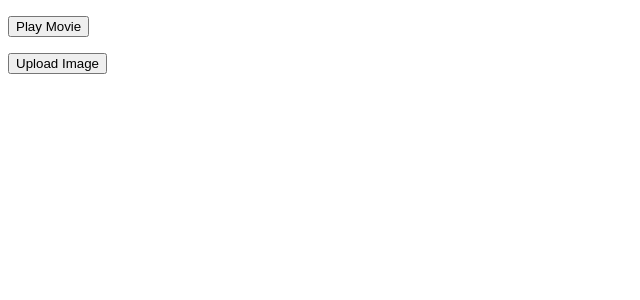
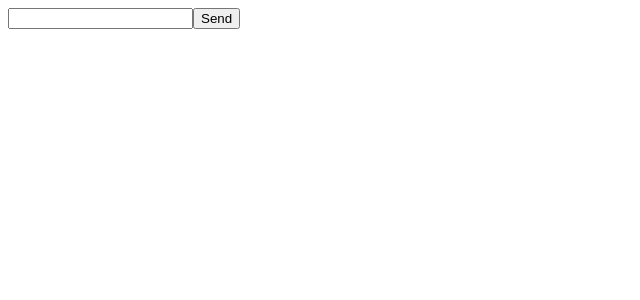
Before and after one commit to Learn-with-Sumit/rnext, a React (Vite) app: page / in a window 1280 px wide. Shown: the top 300 px of the page, without its empty margins (0-640 px from the left). Built offline with nearby package versions, Linux system fonts and the light colour scheme.

Commit message:
lesson 2.2

```diff
--- a/src/App.jsx
+++ b/src/App.jsx
@@ -1,25 +1,13 @@
-export default function App() {
+export default function Signup() {
     return (
-        <Toolbar
-            onPlayMovie={() => alert("Playing!")}
-            onUploadImage={() => alert("Uploading!")}
-        />
+        <form
+            onSubmit={(e) => {
+                e.preventDefault();
+                alert("Submitting!");
+            }}
+        >
+            <input />
+            <button>Send</button>
+        </form>
     );
 }
-
-function Toolbar({ onPlayMovie, onUploadImage }) {
-    return (
-        <div>
-            <Button onSmash={onPlayMovie}>Play Movie</Button>
-            <Button onSmash={onUploadImage}>Upload Image</Button>
-        </div>
-    );
-}
-
-function Button({ onSmash, children }) {
-    return (
-        <p>
-            <button onClick={onSmash}>{children}</button>
-        </p>
-    );
-}
```
